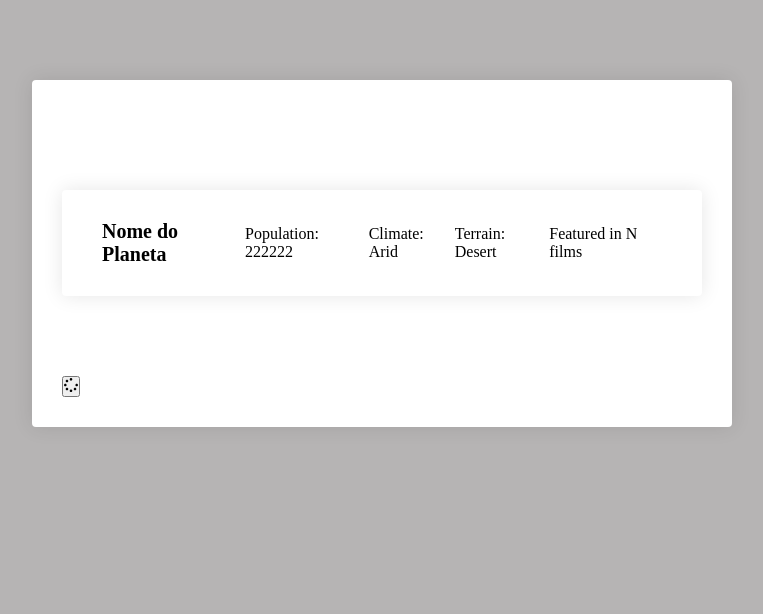
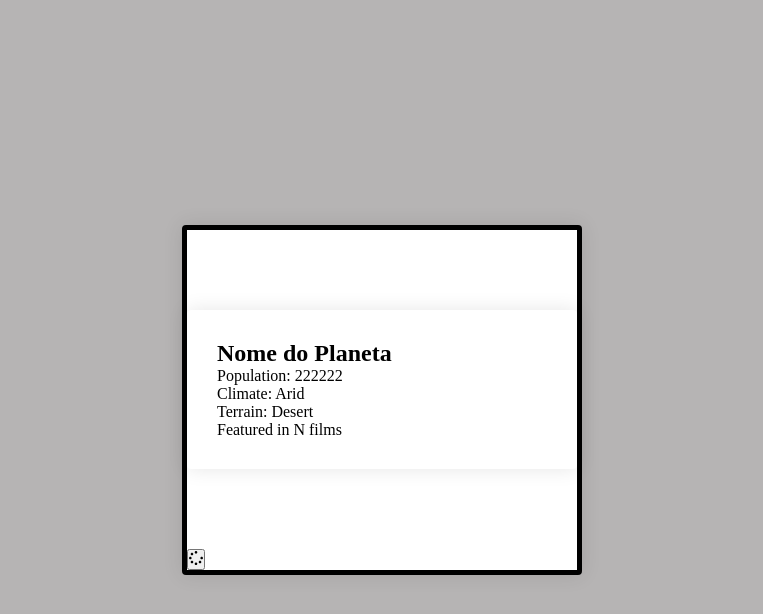
Before and after one commit to danilogila/swapi---frontend, a React (Create React App) app: page / in a window 1280 px wide. Shown: the top 614 px of the page, without its empty margins (258-1021 px from the left). Built offline with nearby package versions, Linux system fonts and the light colour scheme.

Commit message:
Add style for main container

```diff
--- a/src/components/Container/styles.js
+++ b/src/components/Container/styles.js
@@ -1,28 +1,22 @@
 import styled from 'styled-components';
 
 const Container = styled.div`
-    max-width: 700px;
+    width: 400px;
     background: #fff;
     border-radius: 4px;
     box-shadow: 0 0 20px rgba(0, 0, 0, 0.1);
-    padding: 30px;
-    margin: 80px auto;
 
-    section {
-        display: flex;
-        align-items: center;
+    border: 5px solid black;
 
-        h1 {
-            font-size: 20px;
-            display: flex;
-            flex-direction: row;
-            align-items: center;
-            margin-left: 10px;
-        }
+    margin: 0;
+    position: absolute;
+    top: 50%;
+    left: 50%;
+    -ms-transform: translate(-50%, -50%);
+    transform: translate(-50%, -50%);
 
-        svg {
-            font-size: 20px;
-        }
+    svg {
+        font-size: 20px;
     }
 `;
 
```
